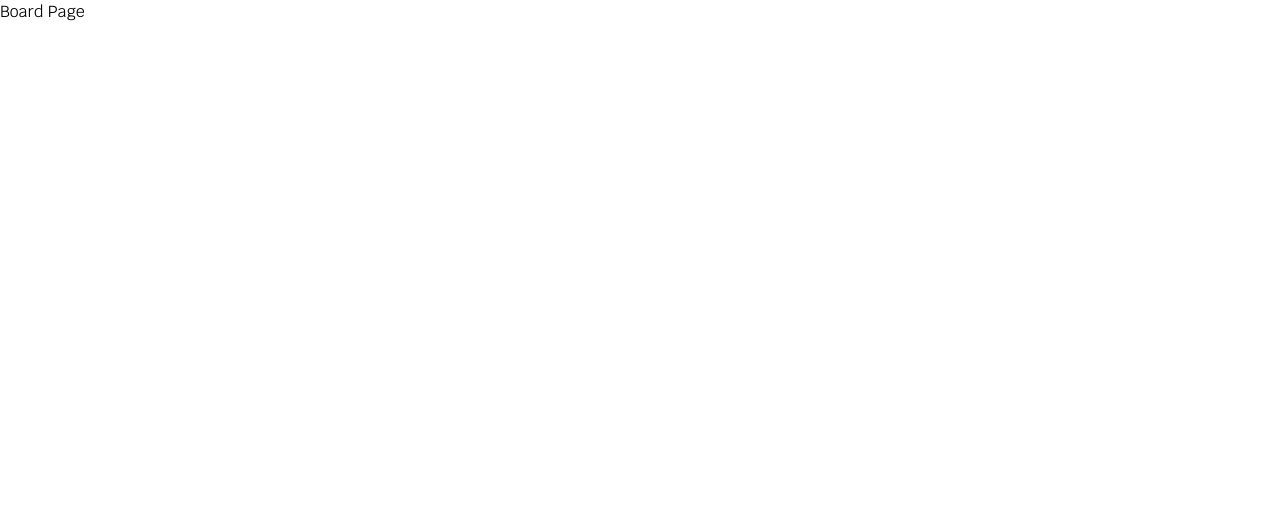
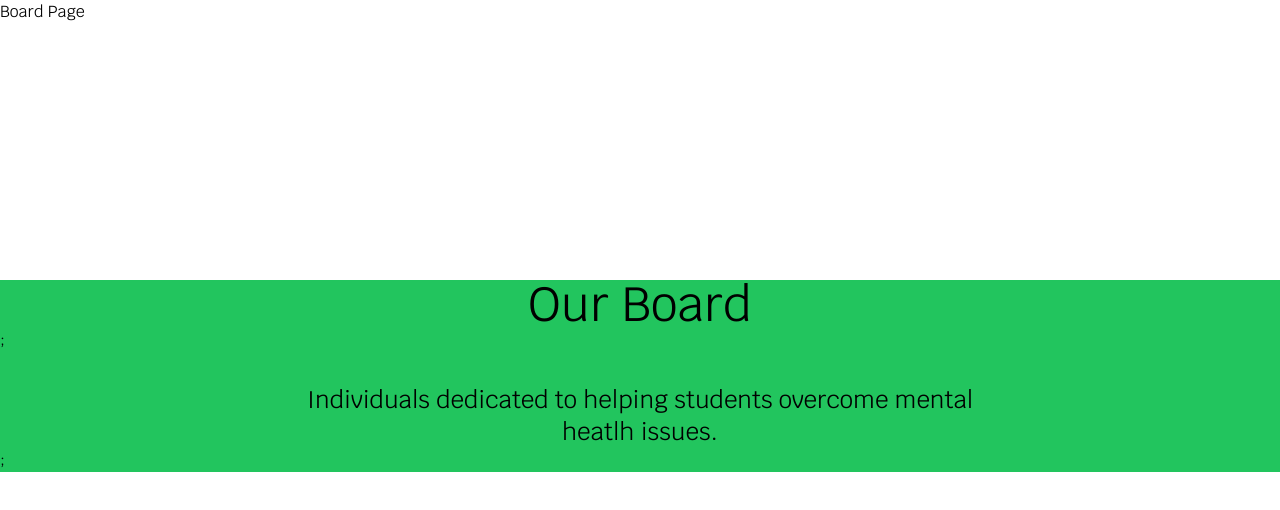
Before and after one commit to acm-ucr/leap-website, a Next.js app: page /board in a window 1280 px wide. Shown: the top 510 px of the page. Built offline with nearby package versions, Linux system fonts and the light colour scheme.

Commit message:
Got text for both the headers and subheaders of the event and board page. still need to figure out background

```diff
--- a/src/app/board/page.tsx
+++ b/src/app/board/page.tsx
@@ -1,9 +1,12 @@
 import Board from "../../components/board/Board";
+import Header from "../../components/board/header";
+
 
 const OurBoard = () => {
   return (
     <div>
       <Board />
+      <Header/>
     </div>
   );
 };
--- a/src/app/events/page.tsx
+++ b/src/app/events/page.tsx
@@ -1,9 +1,12 @@
 import Events from "../../components/events/Events";
+import Header from "../../components/events/header";
+
 
 const OurEvents = () => {
   return (
     <div>
       <Events />
+      <Header/>
     </div>
   );
 };
--- /dev/null
+++ b/src/components/board/header.tsx
@@ -0,0 +1,19 @@
+import React from "react";
+
+const Header = () => {
+  return (
+    <div className="bg-green-500  w-full">
+    <div className = "text-5xl place-self-center mt-64">
+           Our Board
+    </div>;
+    <div className = "text-2xl place-self-center mt-8">
+          <p> Individuals dedicated to helping students overcome mental </p>
+          <p className = "place-self-center">heatlh issues.</p>
+    </div>;
+
+    </div>
+  );
+};
+
+
+export default Header;
--- /dev/null
+++ b/src/components/events/header.tsx
@@ -0,0 +1,17 @@
+import React from "react";
+
+const Header = () => {
+  return (
+    <div className="bg-green-500  w-full">
+     <div className = "text-5xl place-self-center mt-64 text-leap-dark-green ">
+            Events
+      </div>
+       <div className = "text-2xl place-self-center mt-8 text-leap-dark-green">
+       <p> Explore when our next event is and make sure to stop by.</p>
+   </div>;
+   </div>
+  );
+};
+
+
+export default Header;
```
